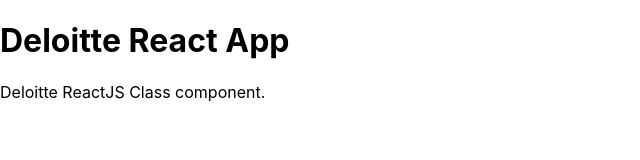
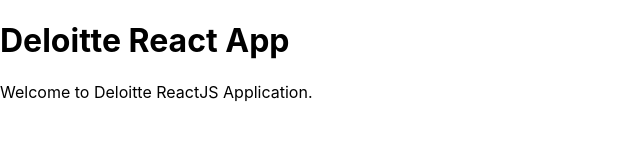
Before and after one commit to vamandeshmukh/deloitte-mar6-app, a React (Create React App) app: page / in a window 1280 px wide. Shown: the top 160 px of the page, without its empty margins (0-640 px from the left). Built offline with nearby package versions, Linux system fonts and the light colour scheme.

Commit message:
react-js

```diff
--- a/src/App.js
+++ b/src/App.js
@@ -2,38 +2,43 @@
 // function component
 // class componment
 
+// jsx
+
+
 
 // function component
-// const App = () => {
+const App = () => {
 
-//   return (
-//     <div>
-//       <h1>Deloitte React App</h1>
-//       <p>Welcome to Deloitte ReactJS Application.</p>
-//     </div>
-//   );
+  const num = 10;
 
-// }
+  return (
+    <div>
+      <h1>Deloitte React App</h1>
+      <p>Welcome to Deloitte ReactJS Application.</p>
+    </div>
+  );
+
+}
+
+export default App;
+
+// class component
+// import React from "react";
+
+// class App extends React.Component {
+
+//   render = () => {
+//     return (
+//       <duv>
+//         <h1>Deloitte React App</h1>
+//         <p>Deloitte ReactJS Class component.</p>
+//       </duv>
+//     );
+//   };
+
+// };
 
 // export default App;
-
-// class component
-import React from "react";
-
-class App extends React.Component {
-
-  render = () => {
-    return (
-      <duv>
-        <h1>Deloitte React App</h1>
-        <p>Deloitte ReactJS Class component.</p>
-      </duv>
-    );
-  };
-
-};
-
-export default App;
 
 // const App = () => {
 
```
